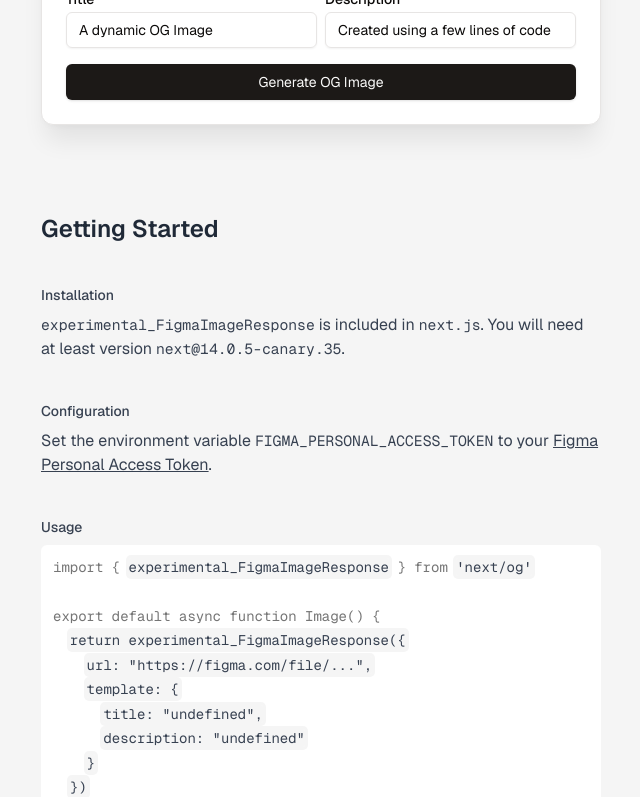
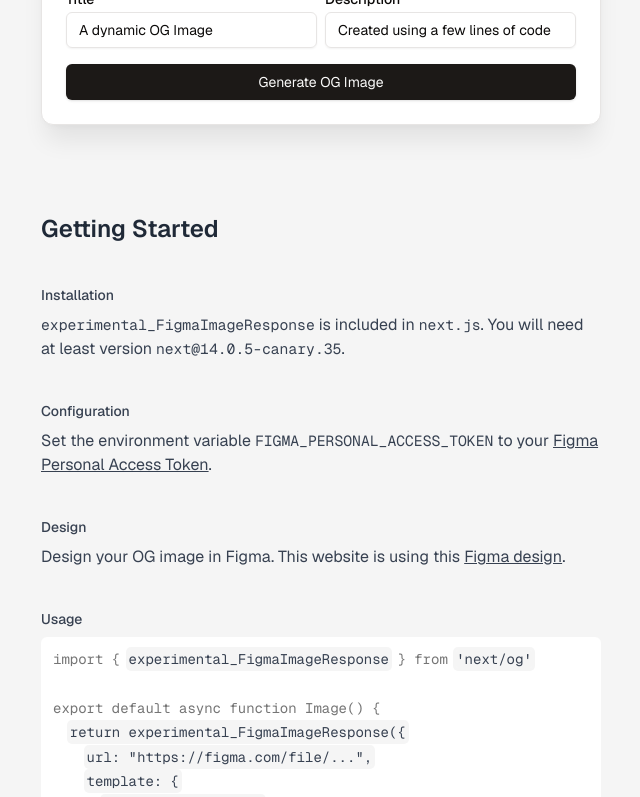
Before and after one commit to vercel/example-figma-og-image, a Next.js app: page / in a window 1280 px wide. Shown: the part 596-1393 px from the top of the page, without its empty margins (319-959 px from the left). Built offline with nearby package versions, Linux system fonts and the light colour scheme.

Commit message:
Add Figma design link and update usage instructions

```diff
--- a/src/app/page.tsx
+++ b/src/app/page.tsx
@@ -77,6 +77,19 @@ export default function Home({
             className="underline"
           >
             Figma Personal Access Token
+          </a>
+          .
+        </p>
+
+        <Header>Design</Header>
+        <p>
+          Design your OG image in Figma. This website is using this{" "}
+          <a
+            href="https://www.figma.com/file/muVsFH50Ddm45BGtFKEdG5/FigmaImageResponse-Demo?type=design&node-id=1-60&mode=design&t=OPmzvOPfCgO0cLSp-0"
+            target="_blank"
+            className="underline"
+          >
+            Figma design
           </a>
           .
         </p>
```
